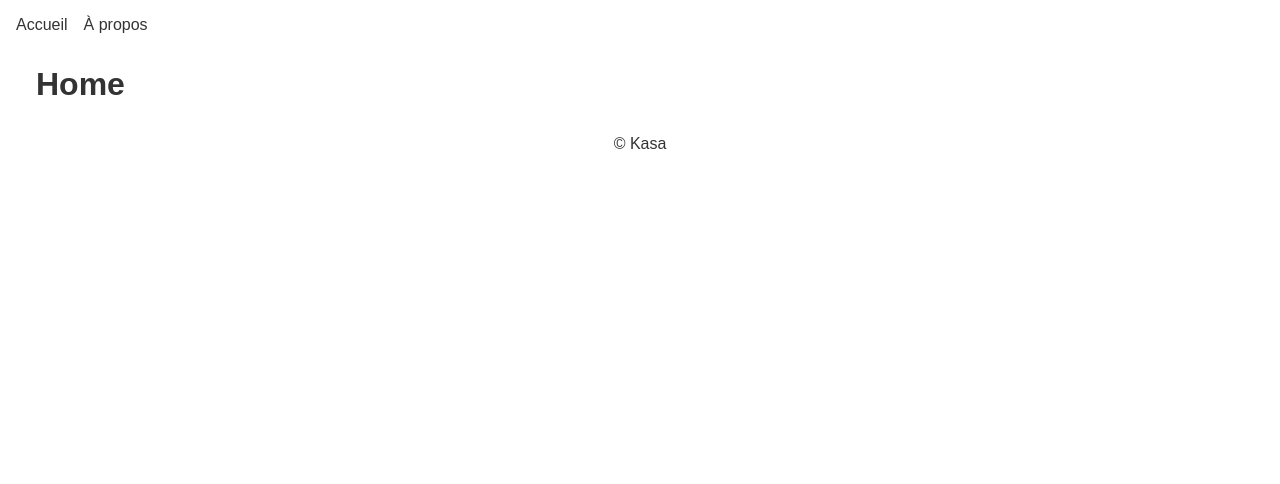
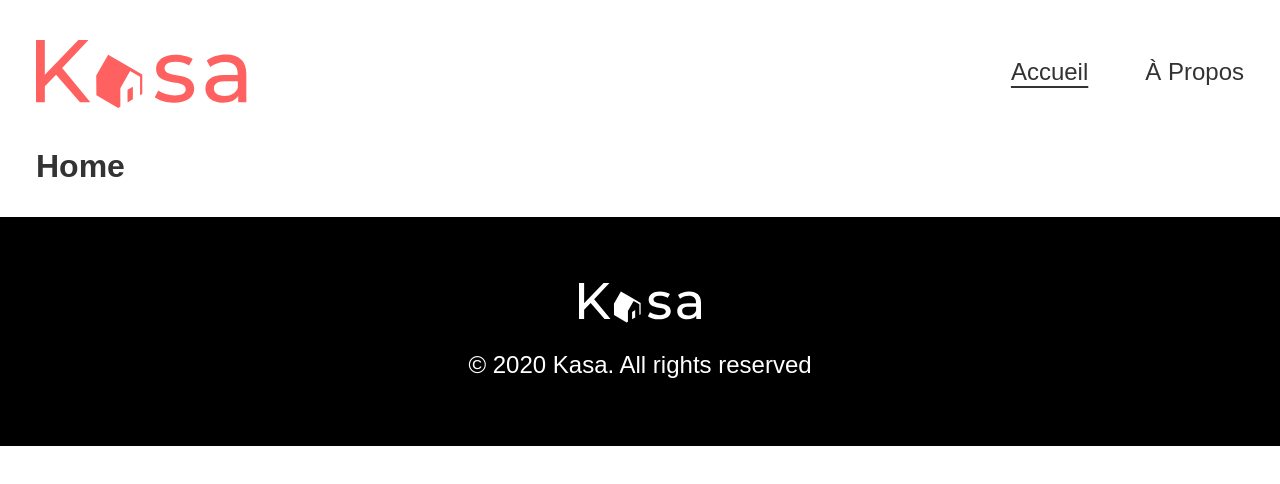
Before and after one commit to Tachour/Projet5-Kasa, a React (Vite) app: page / in a window 1280 px wide. Shown: the top 484 px of the page. Built offline with nearby package versions, Linux system fonts and the light colour scheme.

Commit message:
ajout du footer

```diff
--- a/src/assets/styles/layout/_footer.scss
+++ b/src/assets/styles/layout/_footer.scss
@@ -2,14 +2,27 @@
 @use "../base/mixins" as *;
 
 .footer {
-  background: $color-footer-bg;
-  color: $color-footer-text;
-  padding: 40px 0;
-  text-align: center;
+  background: $color-footer-bg; // noir
+  color: $color-footer-text;    // blanc
+  padding: 66px 0;              // proche maquette
 
-  .footer-inner {
+  .footer__inner {
     @include container;
     display: flex;
-    justify-content: center;
+    flex-direction: column;
+    align-items: center;
+    gap: 28px;                  // espace entre logo et texte
+  }
+
+  .footer__logo {
+    height: 40px;               // ~122×40 dans la maquette
+    width: auto;
+    display: block;
+  }
+
+  .footer__copy {
+    font-size: 24px;
+    line-height: 1.2;
+    text-align: center;
   }
 }
--- a/src/assets/styles/layout/_header.scss
+++ b/src/assets/styles/layout/_header.scss
@@ -1,23 +1,50 @@
+/* src/assets/styles/layout/_header.scss */
 @use "../base/variables" as *;
 @use "../base/mixins" as *;
 
 .header {
-  @include container;
-  @include flex-between($space-3);
   padding-block: 40px;
 
-  .logo img { height: 68px; }
+  .header__inner {
+    @include container;
+    display: flex;
+    align-items: center;
+    justify-content: space-between;
+  }
 
-  .nav {
+  .header__logo img {
+    height: 68px;               // ~210×68 dans Figma
+    width: auto;
+    display: block;
+  }
+
+  .header__nav {
     display: flex;
-    gap: $space-3;
+    align-items: center;
+    gap: 57px;                   // espacement proche maquette
+  }
 
-    a { text-transform: capitalize; }
-    a.active { text-decoration: underline; }
+  .header__link {
+    font-family: $font-main;
+    font-size: 24px;             // taille visible comme Figma
+    line-height: 1;
+    text-decoration: none;
+    text-transform: capitalize;  // Accueil / À propos
+    color: $color-text;
+    padding-bottom: 4px;         // espace pour l’underline actif
+
+    &.is-active {
+      text-decoration: underline;
+      text-underline-offset: 6px;
+      text-decoration-thickness: 2px;
+    }
   }
 
   @include respond(md) {
     padding-block: 20px;
-    .logo img { height: 46px; }
+
+    .header__logo img { height: 46px; }
+    .header__link { font-size: 18px; }
+    .header__nav { gap: 24px; }
   }
 }
--- a/src/ui/AppLayout.jsx
+++ b/src/ui/AppLayout.jsx
@@ -1,20 +1,47 @@
-import { Outlet, NavLink } from "react-router-dom";
+import { Outlet, NavLink, Link } from "react-router-dom";
 
 export default function AppLayout() {
   return (
     <>
-      <header style={{padding:16, display:"flex", gap:16}}>
-        <NavLink to="/">Accueil</NavLink>
-        <NavLink to="/about">À propos</NavLink>
+      <header className="header">
+        <div className="header__inner">
+          <Link to="/" className="header__logo" aria-label="Kasa, accueil">
+            <img src="/logo-kasa.svg" alt="Kasa" />
+          </Link>
+
+          <nav className="header__nav" aria-label="Navigation principale">
+            <NavLink
+              to="/"
+              end
+              className={({ isActive }) =>
+                isActive ? "header__link is-active" : "header__link"
+              }
+            >
+              Accueil
+            </NavLink>
+            <NavLink
+              to="/about"
+              className={({ isActive }) =>
+                isActive ? "header__link is-active" : "header__link"
+              }
+            >
+              À propos
+            </NavLink>
+          </nav>
+        </div>
       </header>
 
-      <main style={{padding:16}}>
+      <main>
         <Outlet />
       </main>
 
-      <footer style={{padding:16, textAlign:"center"}}>
-        © Kasa
-      </footer>
+      <footer className="footer">
+  <div className="footer__inner">
+    <img src="/footer-logo.svg" alt="Kasa" className="footer__logo" />
+    <p className="footer__copy">© 2020 Kasa. All rights reserved</p>
+  </div>
+</footer>
+
     </>
   );
 }
```
Also changed, not shown: public/footer-logo.svg (added), public/logo-kasa.svg (added).
